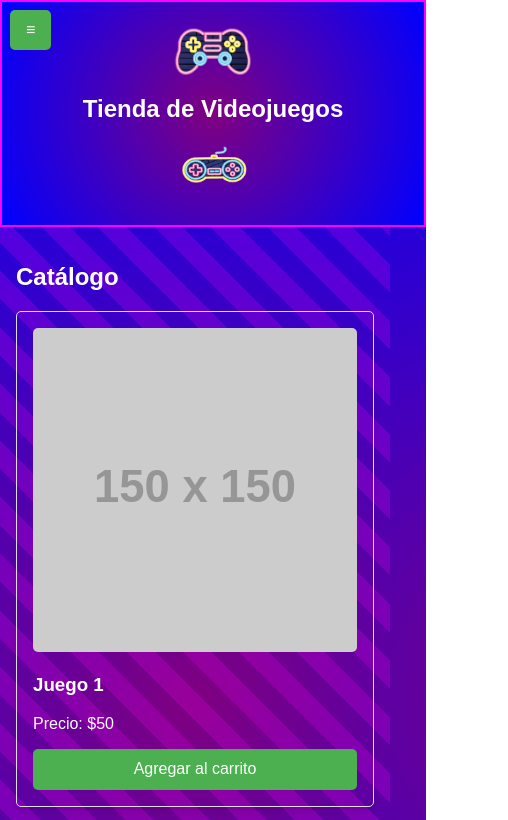
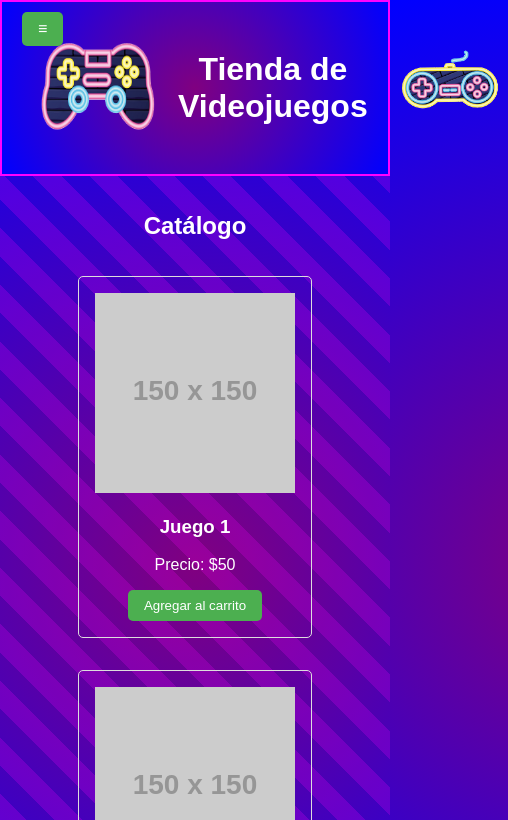
Before and after one commit to JonathanSilvestre/VidejuegosTienda, a plain HTML site: page index.html in a window 390 px wide. Shown: the top 820 px of the page, 508 px wide, since content can reach past the window. Drawn offline with Linux system fonts and the light colour scheme; placeholder pictures from the web are drawn by us.

Commit message:
Regresando al principio

```diff
--- a/styles.css
+++ b/styles.css
@@ -1,16 +1,11 @@
-/* Estilos optimizados para Android */
-@media screen and (max-width: 768px) {
-
 body {
   font-family: Arial, sans-serif;
   margin: 0;
   padding: 0;
-      text-align: left;
+  text-align: center;
   background: radial-gradient(circle, #800080, #0000FF); /* Fondo morado que se desvanece al azul desde el centro */
   color: white;
   position: relative;
-      width: 100%; /* Asegura que el cuerpo ocupe todo el ancho */
-      overflow-x: hidden; /* Evita el desplazamiento horizontal */
 }
 
 body::before {
@@ -33,64 +28,52 @@
 
 header {
   display: flex;
-      flex-direction: column; /* Cambiar a diseño vertical */
   align-items: center;
-      justify-content: center;
+  justify-content: space-between;
   background: radial-gradient(circle, #800080, #0000FF); /* Fondo morado que se desvanece al azul desde el centro */
   border: 2px solid #FF00FF; /* Borde rosa neon */
   color: white;
   padding: 1rem;
   position: relative;
-      width: 100%; /* Ocupa todo el ancho */
-      height: auto;
+}
+
+header h1 {
+  flex-grow: 1;
+  text-align: center;
   margin: 0;
 }
 
-  header h1 {
-      text-align: center;
-      margin: 0.5rem 0;
-      font-size: 1.5rem; /* Tamaño ajustado para pantallas pequeñas */
-  }
-
 header .logo {
-      width: 80px; /* Ajustar tamaño del logo */
-      height: auto;
-      margin: 0.5rem 0;
+  width: 120px;
+  height: 100px;
+  margin: 20px;
 }
 
 main {
 padding: 1rem;
-      width: 100%; /* Asegura que el contenido principal ocupe todo el ancho */
-      box-sizing: border-box; /* Incluye padding y bordes en el ancho total */
 }
 
 .producto {
-      display: block; /* Cambiar a diseño de bloque */
-      margin: 1rem 0;
+display: inline-block;
+margin: 1rem;
 border: 1px solid #ddd;
 border-radius: 5px;
 padding: 1rem;
-      width: 100%; /* Ocupa todo el ancho */
-      box-sizing: border-box; /* Incluye padding y bordes en el ancho total */
-      box-shadow: 0px 4px 6px rgba(0, 0, 0, 0.1); /* Sombra para destacar */
+width: 200px;
 }
 
 .producto img {
 width: 100%;
 height: auto;
-      border-radius: 5px; /* Bordes redondeados */
 }
 
 button {
 background-color: #4CAF50;
 color: white;
 border: none;
-      padding: 0.7rem 1rem;
+padding: 0.5rem 1rem;
 cursor: pointer;
 border-radius: 5px;
-      width: 100%; /* Botones grandes para pantallas táctiles */
-      font-size: 1rem; /* Texto más grande */
-      box-sizing: border-box; /* Incluye padding en el ancho total */
 }
 
 button:hover {
@@ -99,35 +82,30 @@
 
 /* Estilo para el botón del menú */
 #btn-menu {
-      position: fixed; /* Fijo para que siempre esté visible */
+  position: absolute;
   top: 10px;
-      left: 10px;
+  left: 20px; /* Ajusta la separación del borde izquierdo */
   background-color: #4CAF50;
   color: white;
   border: none;
-      padding: 0.7rem 1rem;
+  padding: 0.5rem 1rem;
   cursor: pointer;
   border-radius: 5px;
   z-index: 1000;
-      font-size: 1rem;
 }
 
 /* Estilo para el submenú */
 #submenu {
-      position: fixed; /* Fijo para que sea más accesible */
-      top: 60px; /* Debajo del botón */
-      left: 5%;
+position: absolute;
+top: 50px; /* Debajo del botón */
+left: 10px;
 background-color: white;
 border: 1px solid #ddd;
 padding: 1rem;
 box-shadow: 0px 4px 6px rgba(0, 0, 0, 0.1);
 z-index: 1000;
-      width: 90%; /* Ocupa casi todo el ancho */
-      border-radius: 5px;
-      box-sizing: border-box; /* Incluye padding en el ancho total */
 }
 
 .hidden {
 display: none;
 }
-}
```
Lines whose indentation alone changed are shown as unchanged.
